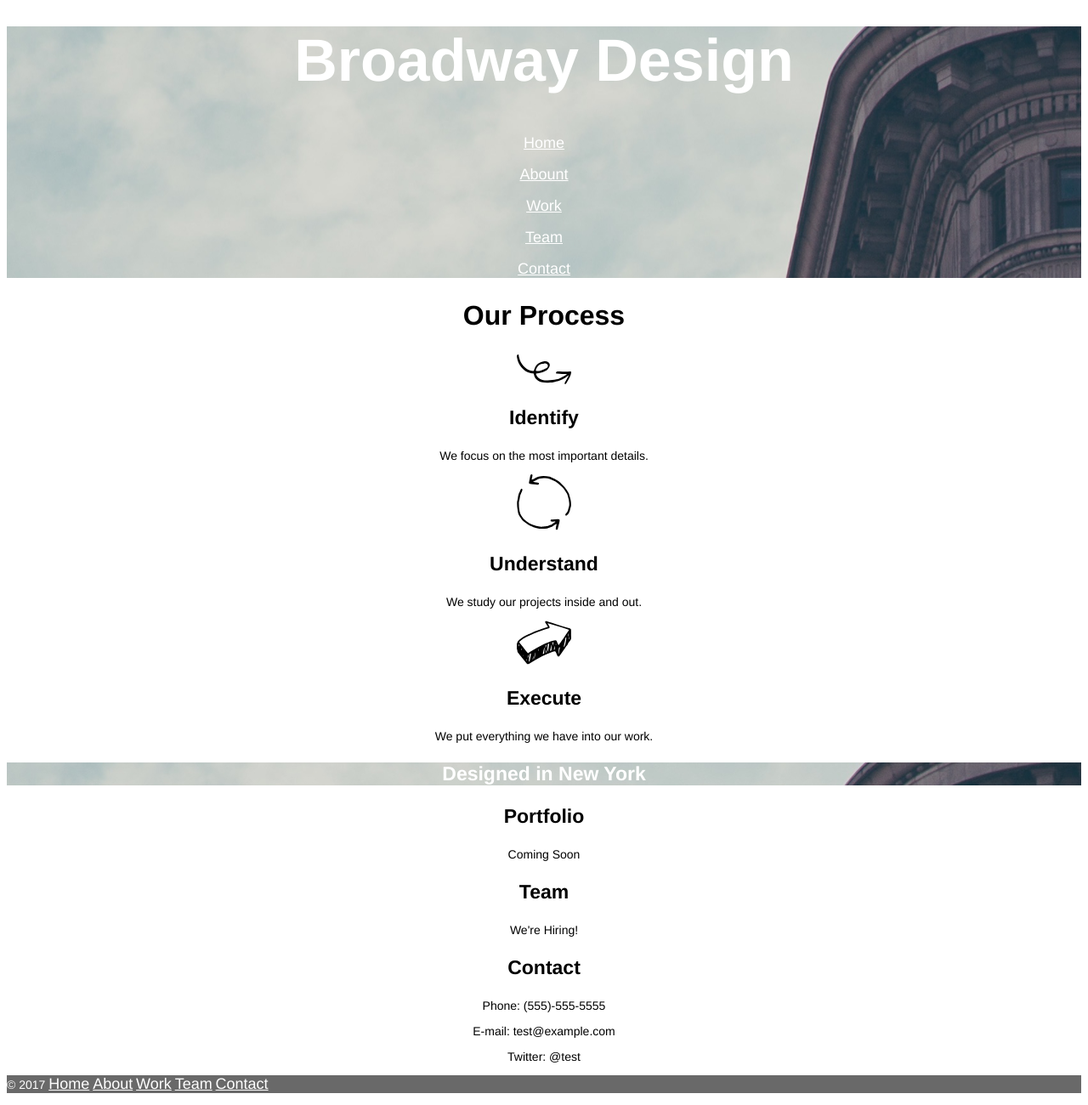
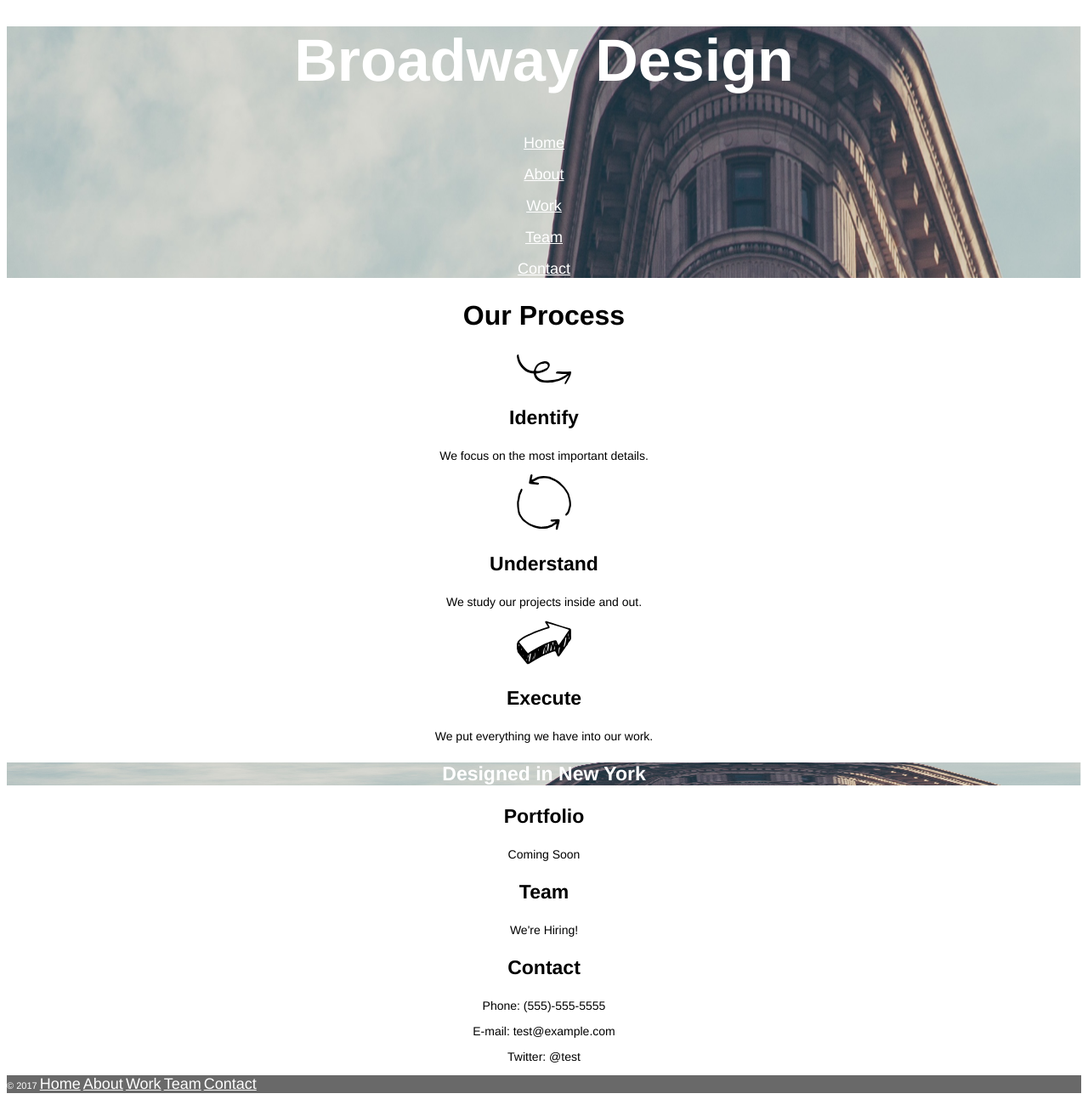
Before and after one commit to rmcknight/Broadway, a plain HTML site: page index.html in a window 1280 px wide. Shown: the part 16-1316 px from the top of the page at 85% size. Drawn offline with Linux system fonts and the light colour scheme.

Commit message:
finished

```diff
--- a/index.html
+++ b/index.html
@@ -1,5 +1,9 @@
 <!DOCTYPE html>
 <html>
+<!--
+Author: Rob Mcknight via codecademy tutorials
+  Date: Completed 2017-11-15
+-->
   <head>
     <meta charset="utf-8">
     <title>Broadway Design</title>
@@ -9,7 +13,7 @@
     <div class="banner">
       <h1>Broadway Design</h1>
     <p>  <a href="./index.html">Home</a></p>
-      <p><a href="#about">Abount</a></p>
+      <p><a href="#about">About</a></p>
       <p><a href="#work">Work</a></p>
       <p><a href="#team">Team</a></p>
       <p><a href="#contact">Contact</a></p>
@@ -58,9 +62,5 @@
             </p?
 
         </div>
-
-
-
-
   </body>
 </html>
--- a/resources/css/style.css
+++ b/resources/css/style.css
@@ -15,6 +15,7 @@ h3 {
 .banner,
 .where {
   background-image: url("../images/the-flatiron-building.png");
+  background-size: 100% 100%;
   color:white;
 }
 
@@ -39,8 +40,12 @@ a {
   font-size: 14px;
 }
 
-.footer{
+.footer {
   text-align: left;
   background-color: dimgray;
   color: white;
 }
+
+.footer p {
+  font-size: 11px;
+}
```
